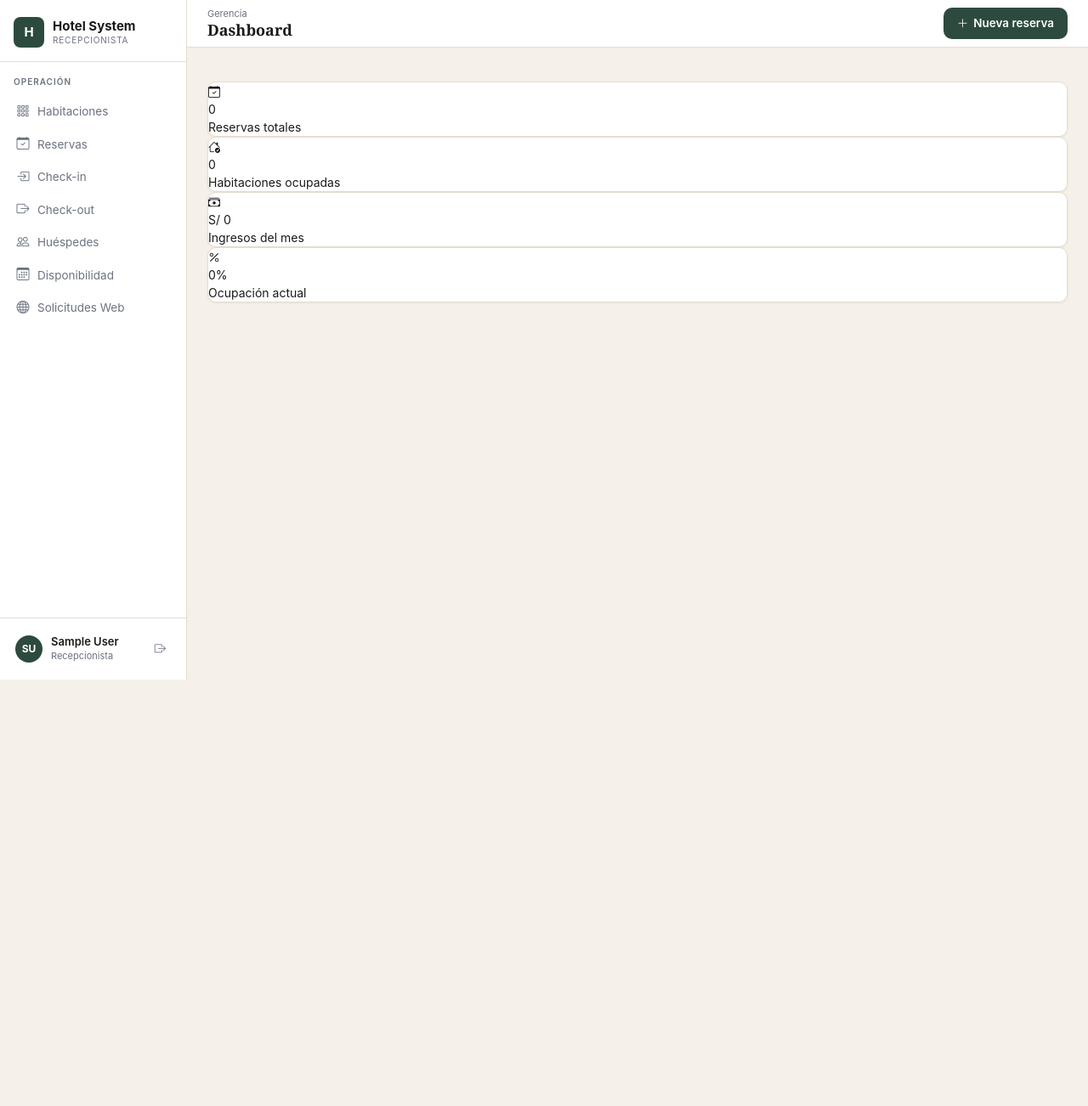
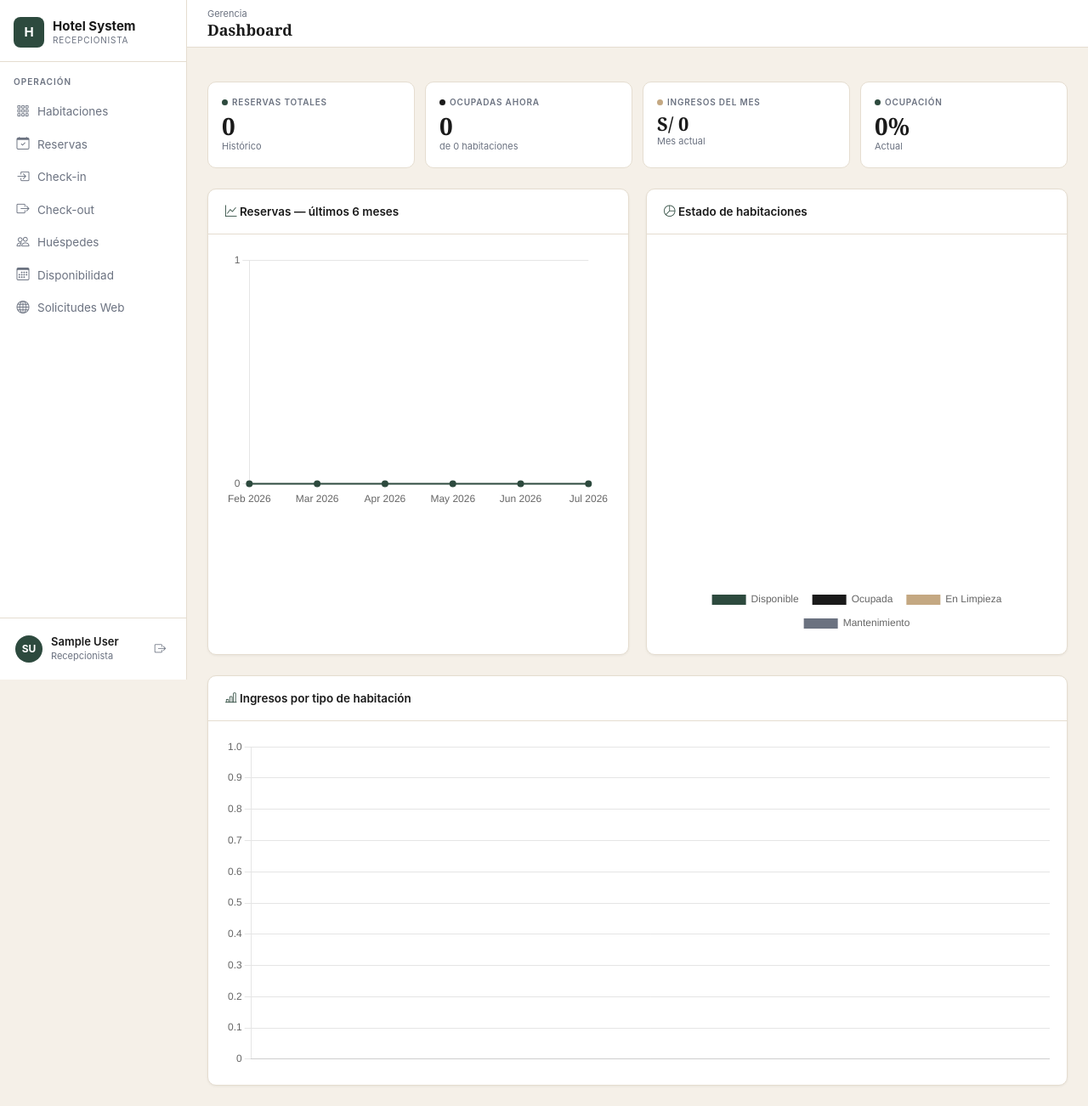
Before and after one commit to fustamantelennart-lgtm/Sitema_Hotel, a Django app: page /gerencia/ in a window 1280 px wide. Shown: the whole page at 85% size. Before the commit the page ends 800 px from the top, so only its background shows below. Run offline with Django 4.2, Linux system fonts and the light colour scheme; the visitor is signed in with stand-in values (Sample User, id 1); data that the repository does not hold is empty; parts of the project's set-up code (start-up, migrations or seed data) failed here and were passed over.

Commit message:
feat: dashboard gerencia con graficos Chart.js - reservas, estados, ingresos
Co-authored-by: Yoky Yabe Villanueva <yvllanuevayokyh@uss.edu.pe>
Co-authored-by: Maicol Rafael Rojas <maicolnelsonrafaelrojas@gmail.com>
Co-authored-by: Pamela Chavez Lopez <clopezpamelanah@uss.edu.pe>
Co-authored-by: Lucrecia Montes Pozo <mpozolucrecivic@uss.edu.pe>
Co-authored-by: Daniel Rodriguez Torres <rtawers2000@gmail.com>

```diff
--- a/apps/gerencia/views.py
+++ b/apps/gerencia/views.py
@@ -8,16 +8,21 @@ from apps.usuarios.decorators import rol_requerido
 @rol_requerido('admin')
 def dashboard(request):
     from apps.reservas.models import Reserva, Estancia
-    from apps.recepcion.models import Habitacion
-    from django.db.models import Sum
+    from apps.recepcion.models import Habitacion, TipoHabitacion
+    from django.db.models import Sum, Count
+    from django.db.models.functions import TruncMonth
+    import json
 
-    hoy = timezone.now().date()
-    mes = hoy.month
+    hoy  = timezone.now().date()
+    mes  = hoy.month
     anio = hoy.year
 
     habitaciones  = Habitacion.objects.all()
     total         = habitaciones.count()
     ocupadas      = habitaciones.filter(estado='OCUPADA').count()
+    limpieza      = habitaciones.filter(estado='LIMPIEZA').count()
+    disponibles   = habitaciones.filter(estado='DISPONIBLE').count()
+    mantenimiento = habitaciones.filter(estado='MANTENIMIENTO').count()
     ocupacion_pct = round((ocupadas / total * 100), 1) if total else 0
 
     total_reservas = Reserva.objects.count()
@@ -27,11 +32,50 @@ def dashboard(request):
         creado_en__year=anio,
     ).aggregate(t=Sum('precio_total'))['t'] or 0
 
+    # Datos para gráfico de ocupación últimos 6 meses
+    from dateutil.relativedelta import relativedelta
+    meses_labels = []
+    meses_ocupacion = []
+    for i in range(5, -1, -1):
+        fecha = hoy - relativedelta(months=i)
+        label = fecha.strftime('%b %Y')
+        reservas_mes = Reserva.objects.filter(
+            estado__in=['CONFIRMADA', 'CHECKIN', 'CHECKOUT'],
+            creado_en__month=fecha.month,
+            creado_en__year=fecha.year,
+        ).count()
+        meses_labels.append(label)
+        meses_ocupacion.append(reservas_mes)
+
+    # Datos para gráfico de estados de habitaciones
+    estados_data = [disponibles, ocupadas, limpieza, mantenimiento]
+    estados_labels = ['Disponible', 'Ocupada', 'En Limpieza', 'Mantenimiento']
+
+    # Ingresos por tipo
+    por_tipo = Reserva.objects.filter(
+        estado__in=['CONFIRMADA', 'CHECKIN', 'CHECKOUT']
+    ).values('tipo_habitacion__nombre').annotate(
+        ingresos=Sum('precio_total')
+    ).order_by('-ingresos')
+
+    tipo_labels  = [t['tipo_habitacion__nombre'] for t in por_tipo]
+    tipo_ingresos = [float(t['ingresos'] or 0) for t in por_tipo]
+
     return render(request, 'gerencia/dashboard.html', {
         'total_reservas': total_reservas,
         'ocupadas':       ocupadas,
         'ocupacion_pct':  ocupacion_pct,
         'ingresos':       ingresos,
+        'disponibles':    disponibles,
+        'limpieza':       limpieza,
+        'mantenimiento':  mantenimiento,
+        'total':          total,
+        'meses_labels':   json.dumps(meses_labels),
+        'meses_ocupacion': json.dumps(meses_ocupacion),
+        'estados_data':   json.dumps(estados_data),
+        'estados_labels': json.dumps(estados_labels),
+        'tipo_labels':    json.dumps(tipo_labels),
+        'tipo_ingresos':  json.dumps(tipo_ingresos),
     })
 
 
--- /dev/null
+++ b/static/js/gerencia.js
@@ -0,0 +1,85 @@
+document.addEventListener('DOMContentLoaded', function() {
+
+    const el   = document.getElementById('dashData');
+    const DASH = {
+        meses_labels:    JSON.parse(el.dataset.mesesLabels),
+        meses_ocupacion: JSON.parse(el.dataset.mesesOcupacion),
+        estados_labels:  JSON.parse(el.dataset.estadosLabels),
+        estados_data:    JSON.parse(el.dataset.estadosData),
+        tipo_labels:     JSON.parse(el.dataset.tipoLabels),
+        tipo_ingresos:   JSON.parse(el.dataset.tipoIngresos),
+    };
+
+    const PRIMARY = '#2D4A3E';
+    const ACCENT  = '#C4A882';
+    const DARK    = '#1a1a1a';
+    const MUTED   = '#6b7280';
+
+    new Chart(document.getElementById('grafReservas'), {
+        type: 'line',
+        data: {
+            labels: DASH.meses_labels,
+            datasets: [{
+                label: 'Reservas',
+                data: DASH.meses_ocupacion,
+                borderColor: PRIMARY,
+                backgroundColor: 'rgba(45,74,62,.1)',
+                borderWidth: 2,
+                tension: 0.4,
+                fill: true,
+                pointBackgroundColor: PRIMARY,
+            }]
+        },
+        options: {
+            responsive: true,
+            plugins: { legend: { display: false } },
+            scales: {
+                y: { beginAtZero: true, ticks: { stepSize: 1 } },
+                x: { grid: { display: false } }
+            }
+        }
+    });
+
+    new Chart(document.getElementById('grafEstados'), {
+        type: 'doughnut',
+        data: {
+            labels: DASH.estados_labels,
+            datasets: [{
+                data: DASH.estados_data,
+                backgroundColor: [PRIMARY, DARK, ACCENT, MUTED],
+                borderWidth: 0,
+            }]
+        },
+        options: {
+            responsive: true,
+            plugins: {
+                legend: {
+                    position: 'bottom',
+                    labels: { padding: 16, font: { size: 12 } }
+                }
+            }
+        }
+    });
+
+    new Chart(document.getElementById('grafTipos'), {
+        type: 'bar',
+        data: {
+            labels: DASH.tipo_labels,
+            datasets: [{
+                label: 'Ingresos (S/)',
+                data: DASH.tipo_ingresos,
+                backgroundColor: [PRIMARY, ACCENT, MUTED],
+                borderRadius: 6,
+            }]
+        },
+        options: {
+            responsive: true,
+            plugins: { legend: { display: false } },
+            scales: {
+                y: { beginAtZero: true },
+                x: { grid: { display: false } }
+            }
+        }
+    });
+
+});
--- a/templates/gerencia/dashboard.html
+++ b/templates/gerencia/dashboard.html
@@ -1,43 +1,81 @@
 {% extends 'base.html' %}
-{% block title %}Gerencia{% endblock %}
+{% load static %}
+{% block title %}Gerencia — Dashboard{% endblock %}
 {% block breadcrumb_parent %}Gerencia{% endblock %}
 {% block breadcrumb_title %}Dashboard{% endblock %}
 {% block nav_gerencia %}active{% endblock %}
 
+{% block topbar_actions %}{% endblock %}
+
 {% block content %}
-<div class="row g-4">
 
-  <div class="col-md-3">
-    <div class="card border-0 shadow-sm text-center p-3">
-      <div class="fs-1 text-success mb-2"><i class="bi bi-calendar-check"></i></div>
-      <div class="fs-3 fw-bold">{{ total_reservas }}</div>
-      <div class="text-muted small">Reservas totales</div>
+<div class="kpi-grid" style="grid-template-columns:repeat(4,1fr); margin-bottom:24px;">
+  <div class="kpi-card">
+    <div class="kpi-label"><span class="dot dot-disponible"></span> Reservas totales</div>
+    <div class="kpi-value">{{ total_reservas }}</div>
+    <div class="kpi-sub">Histórico</div>
+  </div>
+  <div class="kpi-card">
+    <div class="kpi-label"><span class="dot dot-ocupada"></span> Ocupadas ahora</div>
+    <div class="kpi-value">{{ ocupadas }}</div>
+    <div class="kpi-sub">de {{ total }} habitaciones</div>
+  </div>
+  <div class="kpi-card">
+    <div class="kpi-label"><span class="dot dot-limpieza"></span> Ingresos del mes</div>
+    <div class="kpi-value" style="font-size:22px;">S/ {{ ingresos }}</div>
+    <div class="kpi-sub">Mes actual</div>
+  </div>
+  <div class="kpi-card">
+    <div class="kpi-label"><span class="dot dot-disponible"></span> Ocupación</div>
+    <div class="kpi-value">{{ ocupacion_pct }}%</div>
+    <div class="kpi-sub">Actual</div>
+  </div>
+</div>
+
+<div style="display:grid; grid-template-columns:1fr 1fr; gap:20px; margin-bottom:24px;">
+  <div class="card">
+    <div class="card-header">
+      <i class="bi bi-graph-up" style="color:var(--color-primary);"></i>
+      Reservas — últimos 6 meses
+    </div>
+    <div class="card-body">
+      <canvas id="grafReservas" height="200"></canvas>
     </div>
   </div>
-
-  <div class="col-md-3">
-    <div class="card border-0 shadow-sm text-center p-3">
-      <div class="fs-1 text-primary mb-2"><i class="bi bi-house-check"></i></div>
-      <div class="fs-3 fw-bold">{{ ocupadas }}</div>
-      <div class="text-muted small">Habitaciones ocupadas</div>
+  <div class="card">
+    <div class="card-header">
+      <i class="bi bi-pie-chart" style="color:var(--color-primary);"></i>
+      Estado de habitaciones
+    </div>
+    <div class="card-body" style="display:flex; align-items:center; justify-content:center;">
+      <canvas id="grafEstados" height="200"></canvas>
     </div>
   </div>
+</div>
 
-  <div class="col-md-3">
-    <div class="card border-0 shadow-sm text-center p-3">
-      <div class="fs-1 text-warning mb-2"><i class="bi bi-cash-stack"></i></div>
-      <div class="fs-3 fw-bold">S/ {{ ingresos }}</div>
-      <div class="text-muted small">Ingresos del mes</div>
-    </div>
+<div class="card">
+  <div class="card-header">
+    <i class="bi bi-bar-chart-line" style="color:var(--color-primary);"></i>
+    Ingresos por tipo de habitación
   </div>
+  <div class="card-body">
+    <canvas id="grafTipos" height="120"></canvas>
+  </div>
+</div>
 
-  <div class="col-md-3">
-    <div class="card border-0 shadow-sm text-center p-3">
-      <div class="fs-1 text-danger mb-2"><i class="bi bi-percent"></i></div>
-      <div class="fs-3 fw-bold">{{ ocupacion_pct }}%</div>
-      <div class="text-muted small">Ocupación actual</div>
-    </div>
-  </div>
+<div id="dashData"
+     data-meses-labels='{{ meses_labels }}'
+     data-meses-ocupacion='{{ meses_ocupacion }}'
+     data-estados-labels='{{ estados_labels }}'
+     data-estados-data='{{ estados_data }}'
+     data-tipo-labels='{{ tipo_labels }}'
+     data-tipo-ingresos='{{ tipo_ingresos }}'
+     style="display:none;">
+</div>
 
-</div>
 {% endblock %}
+
+{% block extra_js %}
+<script src="https://cdn.jsdelivr.net/npm/chart.js@4.4.0/dist/chart.umd.min.js"></script>
+<script src="{% static 'js/gerencia.js' %}"></script>
+{% endblock %}
```
